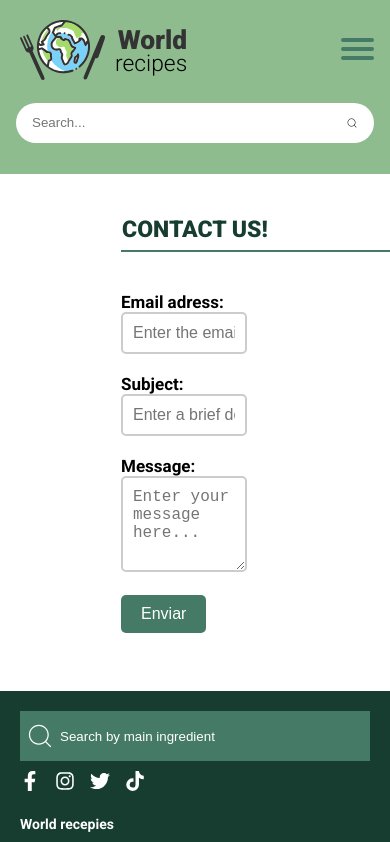
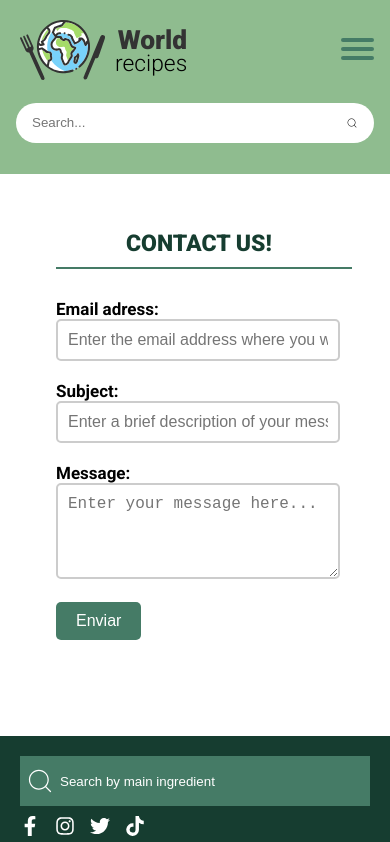
Before and after one commit to lucjmac/cac-adopciones, a React (Vite) app: page /contacto in a window 390 px wide. Shown: the top 842 px of the page. Built offline with nearby package versions, Linux system fonts and the light colour scheme; no server answers.

Commit message:
fix responsive

```diff
--- a/src/Components/Slider/SliderGrid.module.css
+++ b/src/Components/Slider/SliderGrid.module.css
@@ -83,10 +83,16 @@
   .SliderImgTitle {
     padding: 5px 0;
   }
+
+  .sliderSubtitle {
+    margin-left: 90px!important;
+    font-size: 14px;
+
+  }
 }
 
 /* 480px */
-@media screen and (max-width: 480px) {
+@media screen and (max-width: 485px) {
   .sliderTitle {
     font-size: 1.2em;
   }
@@ -94,4 +100,10 @@
   .SliderImgTitle {
     padding: 3px 0;
   }
+
+   .sliderContainer .sliderSubtitle {
+    margin-left: 25px !important;
+    font-size: 14px;
+  }
+
 }
--- a/src/pages/Contacto/Contacto.module.css
+++ b/src/pages/Contacto/Contacto.module.css
@@ -4,6 +4,7 @@
   padding: 16px 0px;
   display: flex;
   align-items: center;
+  flex-direction: row;
 }
 
 .contacto_container h1 {
@@ -90,7 +91,9 @@
         margin-top: 20px;
     }
 
-
+    .contacto_form {
+        width: 110% !important;
+    }
     .image_recipe img{
 
       display: none;
@@ -99,21 +102,33 @@
 
 }
 
-@media (max-width: 480px) {
+@media screen and (max-width: 490px) {
+
+  .contacto_container{
+    margin: 0;
+  }
   .contacto_section {
-        margin-left: 20px;
-        margin-right: 20px;
+        margin: 10px 10px;
+        padding: 30px;
     }
-
 
   .form_group {
         margin-right: 0;
     }
 
     .contacto_form {
-        margin: 0 auto;
-        padding: 0 20px;
+        width: 110% !important;
+    }
+
+    .linea{
+      margin: 0px 10px 30px 0px;
+      width: auto;
+    }
+
+    .title{
+      margin: 0px 20px 10px 0px !important;
     }
 
 
+
 }
```
